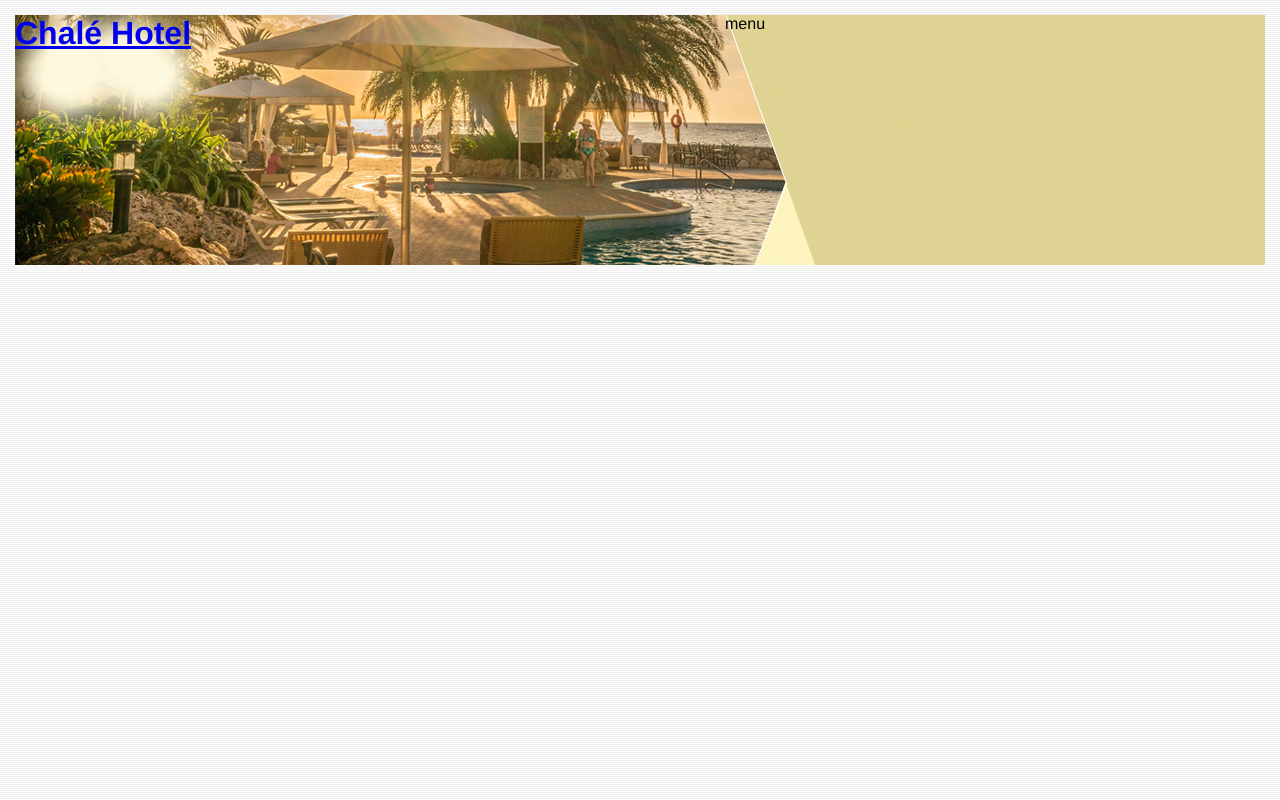
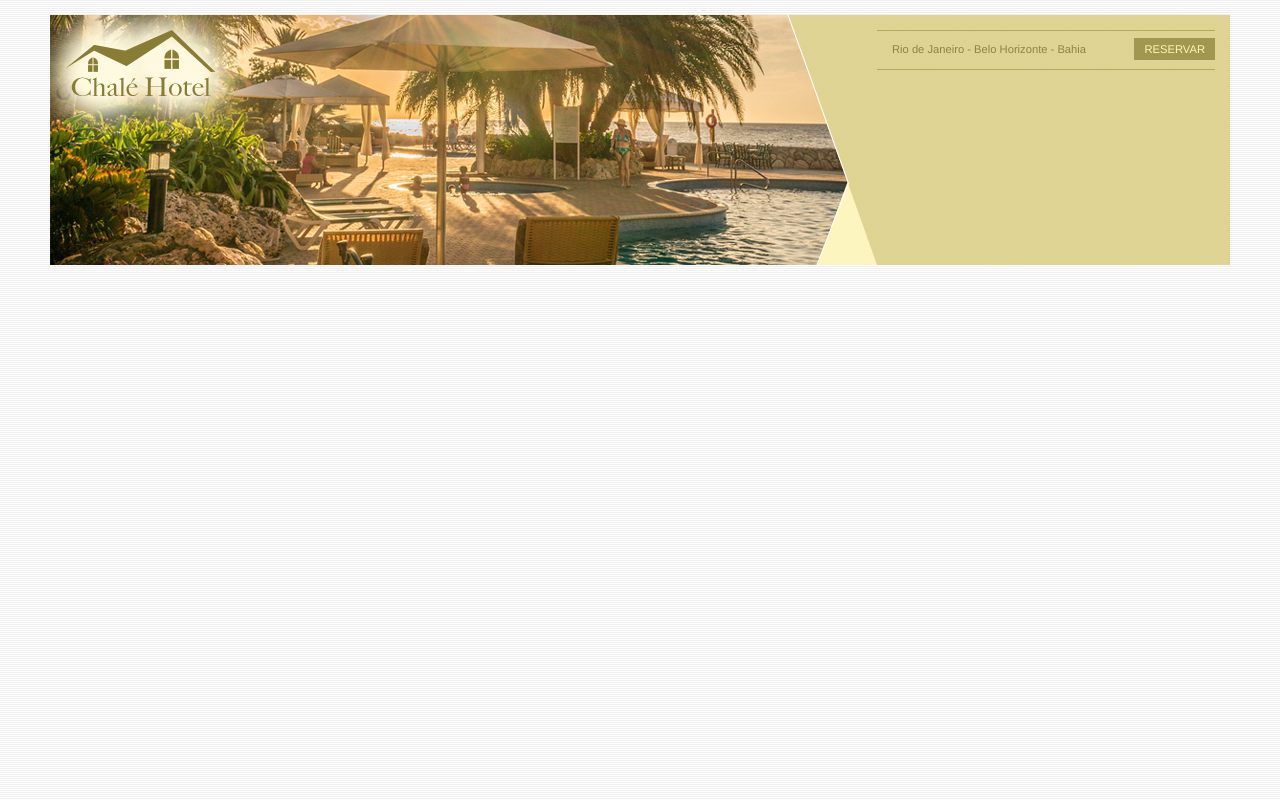
Before and after one commit to Danzix4/chaleHotel, a plain HTML site: page index.html in a window 1280 px wide. Drawn offline with Linux system fonts and the light colour scheme.

Commit message:
Criada a barra de reserva do cabeçalho

```diff
--- a/css/estilo.css
+++ b/css/estilo.css
@@ -8,14 +8,30 @@ body{
     background: #fff url(../img/bg.png);
     margin: 15px;
 }
+a{
+    text-decoration: none;
+}
 #container{
     background: #ede9cc;
+    margin: 0 auto;
+    min-width: 740px;
+    max-width: 1180px;
 }
 #topo{
     position: relative;
     background: #dbcd87;
     height: 15.5em;
     min-height: 250px;
+}
+.logo a{
+    position:absolute;
+    top:15px;
+    left: 15px;
+    z-index: 3;
+    background: url(../img/logo.png) no-repeat;
+    width: 151px;
+    height:66px;
+    text-indent: -3000px;
 }
 #area-logo{
     position: absolute;
@@ -24,12 +40,39 @@ body{
     background:url(../img/topo-imagem-principal.png) no-repeat;
     width: 100%;
     height: 250px;
+    z-index: 1;
 }
 #area-menu{
     position: absolute;
     top: 0;
     right: 0;
     background: url(../img/topo-imagem-lateral.png) no-repeat;
-    width: 540px;
+    width: 443px;
     height: 250px;
+    z-index: 2;
 }
+#conteudo-menu{
+    margin-left: 90px;
+    margin-right: 15px;
+    padding-top: 15px;
+}
+#menu-locais{
+    border-top: 1px solid #b5ab56;
+    border-bottom: 1px solid #b5ab56;
+    padding-top: 7px;
+    padding-bottom: 7px;
+    font-size: 0.7em;
+    color: #8b8448;
+}
+#menu-locais .locais{
+    float: left;
+    line-height: 2.1em;
+    margin-left: 15px;
+}
+a.reserva{
+    text-transform: uppercase;
+    background: #a29750;
+    color: #fff5b0;
+    padding: 5px 10px;
+    float: right;
+}
--- a/index.html
+++ b/index.html
@@ -13,10 +13,18 @@
         <div id="topo">
             <!--início do topo-->
             <div id="area-logo">
-                <h1><a href="index.html">Chalé Hotel</a></h1>
+                <h1 class="logo"><a href="index.html">Chalé Hotel</a></h1>
             </div>
             <div id="area-menu">
-                menu
+                <div id="conteudo-menu">
+                    <div id="menu-locais">
+                        <span class="locais">
+                            Rio de Janeiro  -  Belo Horizonte  -  Bahia
+                        </span>
+                        <a class="reserva" href="#">reservar</a>
+                        <div style="clear: both;"></div>
+                    </div>
+                </div>
             </div>
         </div>
         <!--fim do topo-->
```
